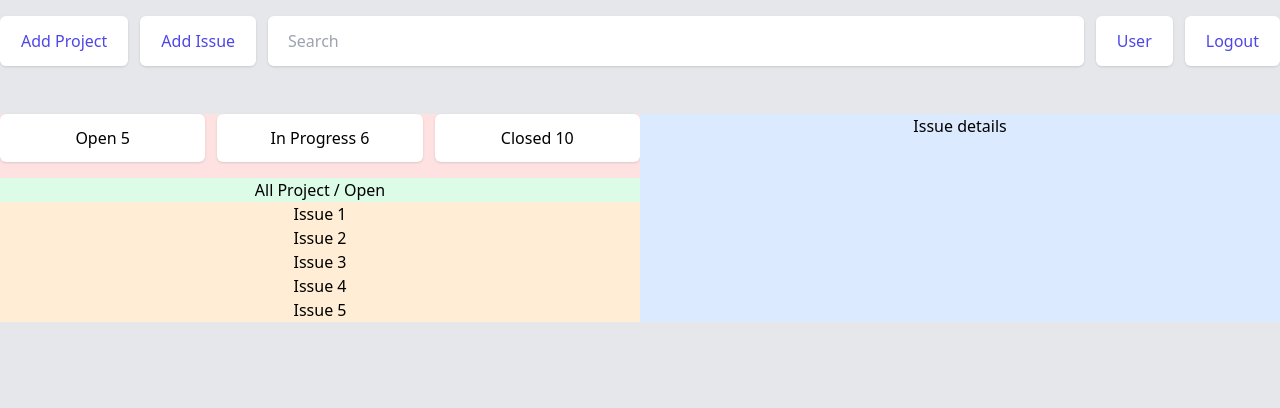
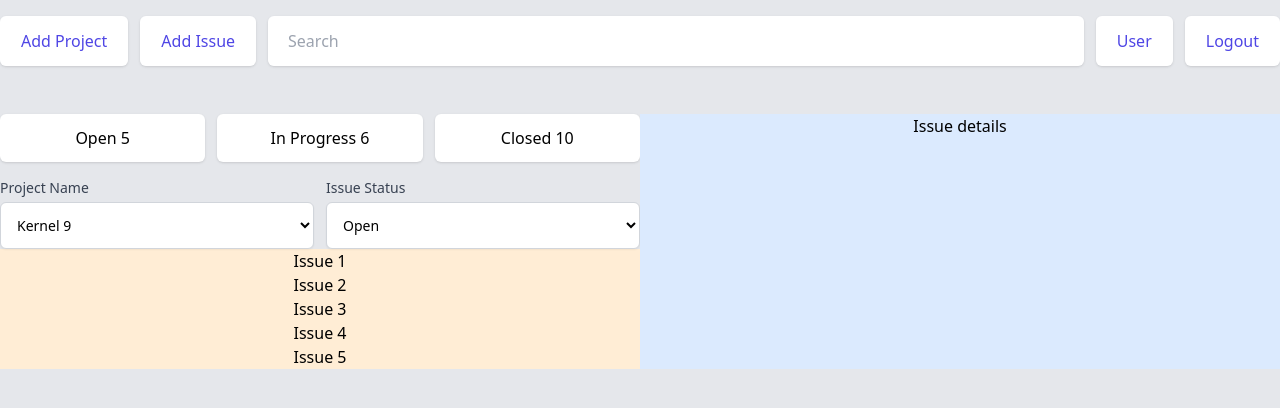
Before and after one commit to iqbalpakeh/trackv, an Angular app in the folder web/: page / in a window 1280 px wide. Shown: the top 408 px of the page. Built offline with nearby package versions, Linux system fonts and the light colour scheme.

Commit message:
Add more items

```diff
--- a/web/src/app/app.component.html
+++ b/web/src/app/app.component.html
@@ -38,8 +38,8 @@
       <!-- /////////////////////////////////////// -->
       <!-- ISSUE LIST -->
       <!-- /////////////////////////////////////// -->
-      <div class="bg-yellow-100 w-1/2 text-center">
-        <div class="bg-red-100 flex space-x-3 pb-4">
+      <div class="w-1/2 text-center">
+        <div class="flex space-x-3 pb-4">
           <!-- OPEN -->
           <div class="rounded-md shadow px-5 py-3 bg-white flex-1 text-base font-medium">
             Open 5
@@ -53,8 +53,27 @@
             Closed 10
           </div>
         </div>
-        <div class="bg-green-100">
-          All Project / Open
+        <div class="flex space-x-3">
+          <!-- PROJECT NAME -->
+          <div class="w-1/2">
+            <label for="country" class="block text-sm font-medium text-gray-700 text-left">Project Name</label>
+            <select
+              class="mt-1 block w-full py-3 px-3 border border-gray-300 bg-white rounded-md shadow-sm focus:outline-none focus:ring-indigo-500 focus:border-indigo-500 sm:text-sm">
+              <option>Kernel 9</option>
+              <option>MKOS</option>
+              <option>Tracker</option>
+            </select>
+          </div>
+          <!-- ISSUE STATUS -->
+          <div class="w-1/2">
+            <label for="country" class="block text-sm font-medium text-gray-700 text-left">Issue Status</label>
+            <select
+              class="mt-1 block w-full py-3 px-3 border border-gray-300 bg-white rounded-md shadow-sm focus:outline-none focus:ring-indigo-500 focus:border-indigo-500 sm:text-sm">
+              <option>Open</option>
+              <option>In Progress</option>
+              <option>Closed</option>
+            </select>
+          </div>
         </div>
         <div class="bg-orange-100">
           <ul>
```
